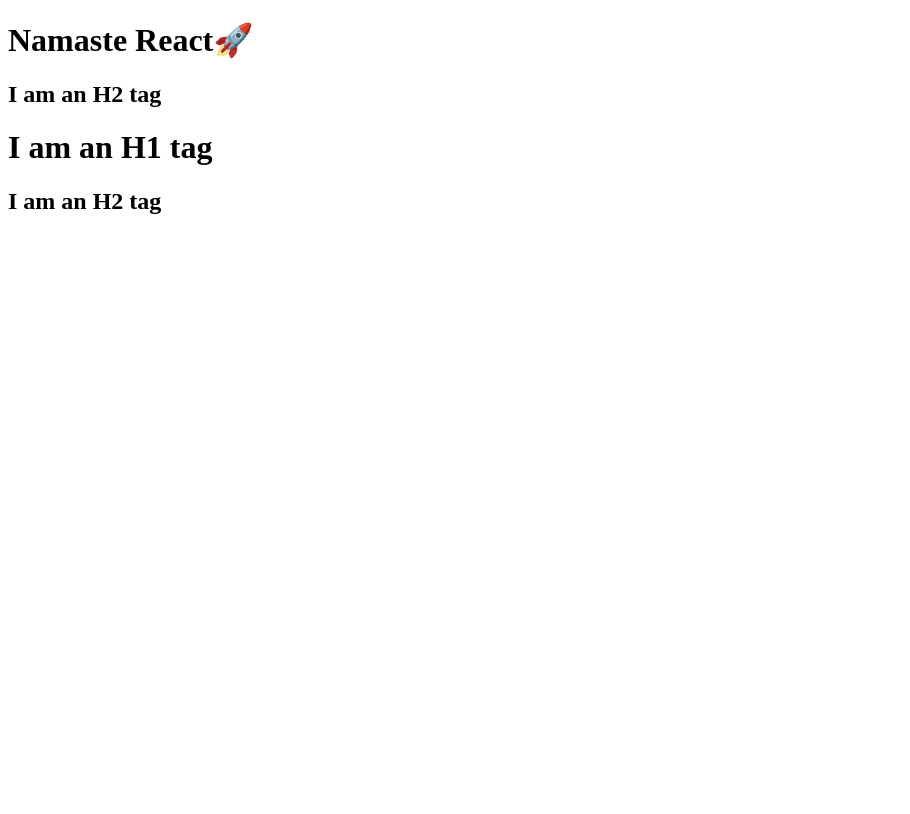
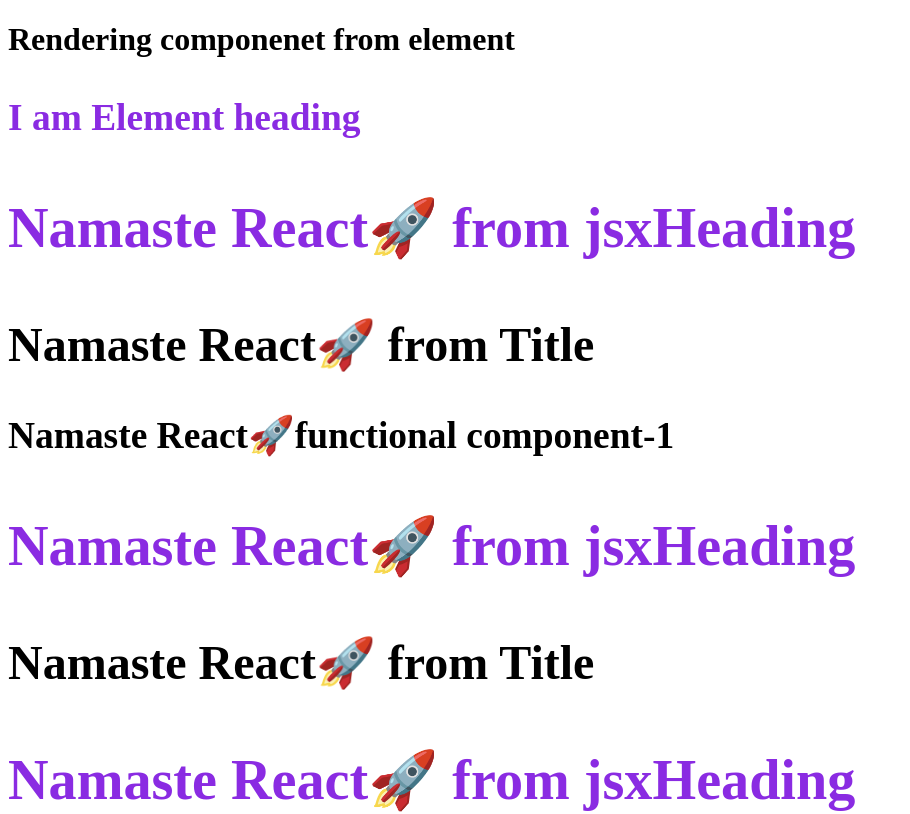
Before and after one commit to apoorva-kashyap-1999/namaste-react, a React (Vite) app: page / in a window 1280 px wide. Shown: the top 814 px of the page, without its empty margins (0-910 px from the left). Built offline with nearby package versions, Linux system fonts and the light colour scheme.

Commit message:
Episode 3

```diff
--- a/App.js
+++ b/App.js
@@ -1,7 +1,47 @@
-import React from "react";
-import ReactDOM from"react-dom/client";
+import React, { createElement } from "react";
+import ReactDOM from "react-dom/client";
 
-const parent = React.createElement("div", { id: "parent" }, React.createElement("div", { id: "firstChild" }, [React.createElement("h1", { id: "secondChild}" }, "Namaste React🚀 "), React.createElement("h2", { id: "secondChild" }, "I am an H2 tag")],[React.createElement("h1", { id: "secondChild}" }, "I am an H1 tag"), React.createElement("h2", { id: "secondChild" }, "I am an H2 tag")]))
+//React Element : an object ==> after Render(HTML)
+// const heading = React.createElement("h1", { id: "heading" }, "Namaste React");
+const heading = <h3 id="heading">Namaste React🚀 from jsxHeading</h3>;
+const title = <h3 id="heading">I am Element heading</h3>;
 
+//React Component
+//Component Composistion
+//Title: component ithout return {}
+const Title = () => (
+  <h2 className="head" tabIndex={5}>
+    {heading}
+    Namaste React🚀 from Title
+  </h2>
+);
+
+//component with return{}
+const HeadingComponent = () => {
+  return (
+    <>
+      <div id="container-1">
+        {title}
+        <Title></Title>
+        <h3 className="heading">Namaste React🚀functional component-1</h3>
+      </div>
+      <div id="container-2">
+        <Title />
+        {Title()}
+        <h3 className="heading">Namaste React🚀functional component-2</h3>
+      </div>
+    </>
+  );
+};
+
+//element
+const ele = (
+  <h1>
+    Rendering componenet from element
+    <div>
+      <HeadingComponent />
+    </div>
+  </h1>
+);
 const root = ReactDOM.createRoot(document.getElementById("root"));
-root.render(parent);
+root.render(ele);
--- a/index.css
+++ b/index.css
@@ -1,3 +1,3 @@
-#parent{
-    background-color: blueviolet;
+#heading{
+    color: blueviolet;
 }
--- a/index.html
+++ b/index.html
@@ -5,11 +5,12 @@
     <meta charset="UTF-8">
     <meta http-equiv="X-UA-Compatible" content="IE=edge">
     <meta name="viewport" content="width=device-width, initial-scale=1.0">
+    <link rel="stylesheet" href="./index.css"></link>
     <title>namaste react</title>
 </head>
 
 <body>
-    <div id="root"><h1>Apoorva is here</h1></div>
+    <div id="root"><h1>Not Rendered</h1></div>
     <script  type="module" src="./App.js"></script>
 </body>
 
--- a/package.json
+++ b/package.json
@@ -3,6 +3,8 @@
   "version": "1.0.0",
   "description": "Learning and Building",
   "scripts": {
+    "start": "parcel index.html",
+    "build":"parcel build index.html",
     "test": "jest"
   },
   "repository": {
@@ -27,7 +29,6 @@
     "react-dom": "^18.2.0"
   },
   "broswersList": [
-    "last 2 Chrome version",
     "last 2 versions"
   ]
 }
```
Also changed, not shown: LearningNotes/index1.html (renamed from index1.html).
